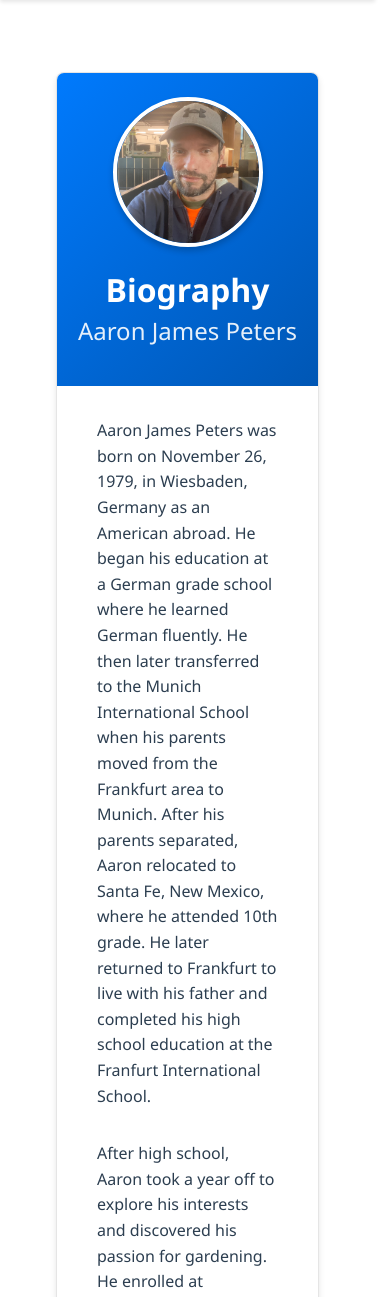
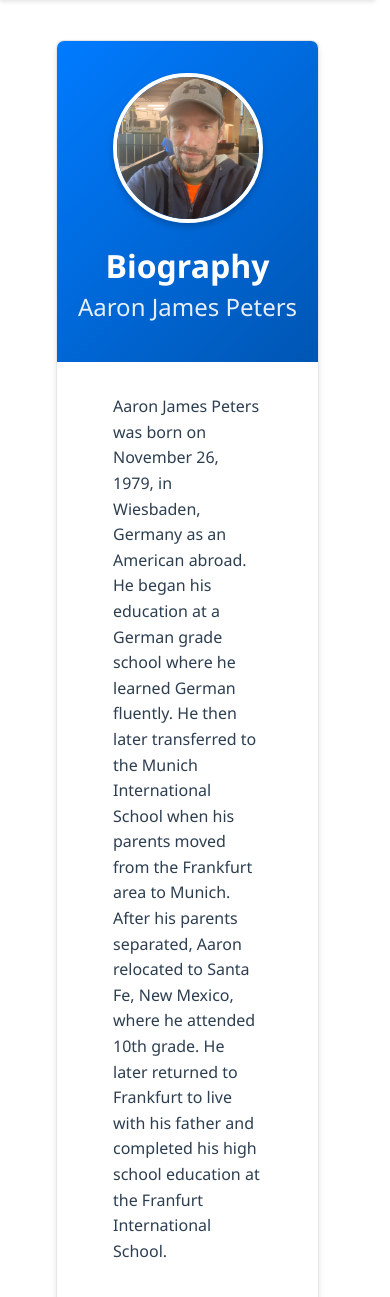
Before and after one commit to sretepsemaj/aaronjamespeters, a Flask app: page /bio/ in a window 390 px wide. Shown: the part 70-1367 px from the top of the page. Run offline with Flask 3, Linux system fonts and the light colour scheme.

Commit message:
Improve mobile card styling:
1. Update bio.css and resume.css mobile styles to match projects.css
2. Consistent card sizing and spacing:
   - Set max-width: calc(100% - 2rem)
   - Add 2rem bottom margin
   - Use 1.5rem padding for content
3. Better centered layout on mobile screens

```diff
--- a/app/static/css/bio.css
+++ b/app/static/css/bio.css
@@ -121,13 +121,13 @@
 /* Responsive Design */
 @media (max-width: 768px) {
     .bio-section {
-        padding: 2rem 1rem;
+        padding: 1rem;
     }
 
     .bio-content {
-        padding: 1.5rem;
-        margin: 1rem;
-        width: calc(100% - 2rem);
+        margin: 0 auto 2rem;
+        width: 100%;
+        max-width: calc(100% - 2rem);
     }
 
     .bio-header {
@@ -159,7 +159,7 @@
     }
 
     .bio-text {
-        padding: 2rem 1rem;
+        padding: 2rem 1.5rem;
     }
 
     .bio-paragraph p {
```
Also changed, not shown: app/static/css/resume.css (+7 -2 lines).
